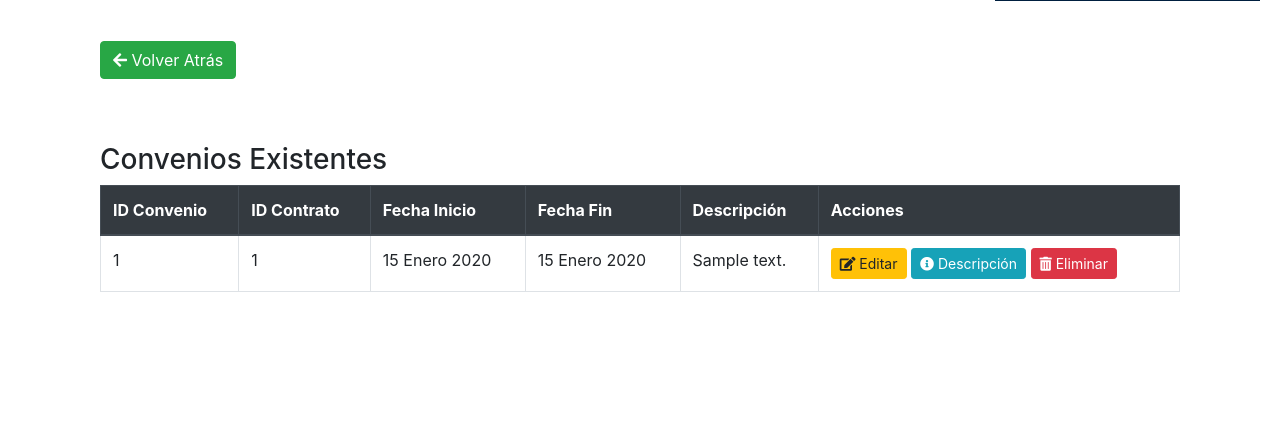
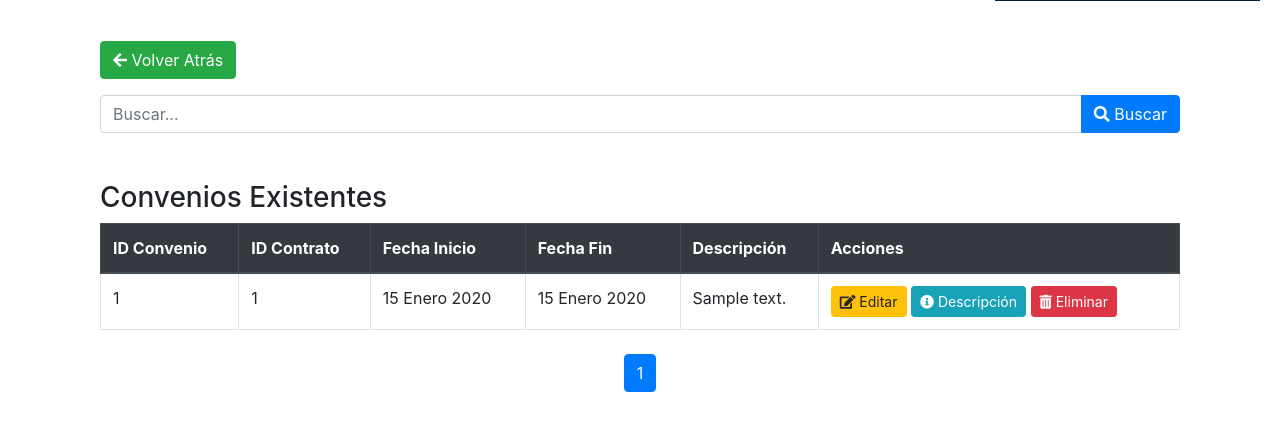
Before and after one commit to X6xHolloWx6X/DjangoWanhua, a Django app: page /convenios/listar/1/ in a window 1280 px wide. Shown: the part 63-494 px from the top of the page. Run offline with Django 4.2, Linux system fonts and the light colour scheme; tables that the repository leaves empty hold one stand-in row (values such as "Sample post"); some libraries are stand-ins or nearby versions.

Commit message:
se arreglo el search y la paginación de contratos

```diff
--- a/tasks/templates/convenios.html
+++ b/tasks/templates/convenios.html
@@ -14,6 +14,15 @@
     <button onclick="history.back()" class="btn btn-success mb-3">
         <i class="fas fa-arrow-left"></i> Volver Atrás
     </button>
+<!-- Formulario de búsqueda -->
+<form method="get" class="mb-4">
+    <div class="input-group">
+        <input type="text" class="form-control" name="search" placeholder="Buscar..." value="{{ search_query }}">
+        <div class="input-group-append">
+            <button type="submit" class="btn btn-primary"><i class="fas fa-search"></i> Buscar</button>
+        </div>
+    </div>
+</form>
 
     {% url 'crear_convenio' as crear_url %}
     {% url 'editar_convenio' id_contrato=0 as base_editar_url %}
@@ -78,6 +87,24 @@
             {% endfor %}
         </tbody>
     </table>
+    <!-- Controles de paginación -->
+<div class="d-flex justify-content-center mt-4">
+    <nav aria-label="Page navigation">
+        <ul class="pagination">
+            {% if convenios.has_previous %}
+                <li class="page-item"><a class="page-link" href="?page=1&search={{ search_query|urlencode }}">Primero</a></li>
+                <li class="page-item"><a class="page-link" href="?page={{ convenios.previous_page_number }}&search={{ search_query|urlencode }}">Anterior</a></li>
+            {% endif %}
+
+            <li class="page-item active"><span class="page-link">{{ convenios.number }}</span></li>
+
+            {% if convenios.has_next %}
+                <li class="page-item"><a class="page-link" href="?page={{ convenios.next_page_number }}&search={{ search_query|urlencode }}">Siguiente</a></li>
+                <li class="page-item"><a class="page-link" href="?page={{ convenios.paginator.num_pages }}&search={{ search_query|urlencode }}">Último</a></li>
+            {% endif %}
+        </ul>
+    </nav>
+</div>
 </div>
 
 <script>
--- a/tasks/views.py
+++ b/tasks/views.py
@@ -9,6 +9,8 @@ from django.http import HttpResponse
 from django.core.paginator import Paginator, EmptyPage, PageNotAnInteger
 from django.contrib.auth import login, logout, authenticate
 from .models import Cliente, Propiedades, Contrato, Convenio
+from django.contrib import messages
+
 from .forms import ClienteForm, PropiedadesForm, ContratoForm, ConvenioForm
 import os
 from io import BytesIO
@@ -227,7 +229,7 @@ def listar_contratos_cliente(request, dni_cliente):
             Q(descripcion__icontains=search_query)
         )
 
-    paginator = Paginator(contratos, 2)
+    paginator = Paginator(contratos, 1)
     page = request.GET.get('page')
 
     try:
@@ -243,21 +245,40 @@ def listar_contratos_cliente(request, dni_cliente):
 
 
 def listar_contratos(request, dni_cliente=None):
-    cliente = None
-    id_contrato = None  # Inicializa id_contrato como None
+    search_query = request.GET.get('search', '')
+
+    contratos_list = Contrato.objects.all()
 
     if dni_cliente:
         cliente = get_object_or_404(Cliente, dni=dni_cliente)
-        contratos = Contrato.objects.filter(cliente=cliente)
+        contratos_list = contratos_list.filter(cliente=cliente)
+    else:
+        cliente = None
 
+    # Aplicar filtro de búsqueda
+    if search_query:
+        if search_query.isdigit():
+            # Si el término de búsqueda es numérico, busca por ID de Contrato o ID de Propiedad
+            contratos_list = contratos_list.filter(
+                Q(id_contrato=search_query) |
+                Q(propiedades__ID_prop=search_query)  # Uso del campo clave primaria correcto
+            )
+
+    # Paginación
+    paginator = Paginator(contratos_list, 1)
+    page_number = request.GET.get('page')
+    contratos = paginator.get_page(page_number)
+
+    # Formateo de fechas
     for contrato in contratos:
         contrato.fecha_inicio = contrato.fecha_inicio.strftime('%d/%m/%Y')
         contrato.fecha_fin = contrato.fecha_fin.strftime('%d/%m/%Y')
 
-    return render(request, 'contratos.html', {'contratos': contratos, 'cliente': cliente, 'id_contrato': id_contrato})
-
-
-
+    return render(request, 'contratos.html', {
+        'contratos': contratos,
+        'cliente': cliente,
+        'search_query': search_query
+    })
 
 
 def crear_contrato(request, dni_cliente, propiedad_id):
@@ -271,6 +292,9 @@ def crear_contrato(request, dni_cliente, propiedad_id):
             nuevo_contrato.cliente = cliente
             nuevo_contrato.propiedades = propiedad
             nuevo_contrato.save()
+
+            messages.success(request, 'Contrato creado exitosamente.')  # Mensaje de éxito
+
             # Redirigir a la página de listado de contratos del cliente específico
             return redirect('listar_contratos_cliente', dni_cliente=dni_cliente)
     else:
@@ -294,6 +318,9 @@ def actualizar_contrato(request, id_contrato, dni_cliente):
         form = ContratoForm(request.POST, instance=contrato)
         if form.is_valid():
             form.save()
+
+            messages.success(request, 'Contrato actualizado exitosamente.')  # Mensaje de éxito
+
             return redirect('listar_contratos_cliente', dni_cliente=dni_cliente)
     else:
         form = ContratoForm(instance=contrato)
@@ -304,11 +331,13 @@ def actualizar_contrato(request, id_contrato, dni_cliente):
 
     return render(request, 'contratos.html', {'form': form, 'contrato': contrato, 'dni_cliente': dni_cliente})
 
-
 def eliminar_contrato(request, id_contrato, dni_cliente):
     contrato = get_object_or_404(Contrato, id_contrato=id_contrato)
     if request.method == 'POST':
         contrato.delete()
+
+        messages.success(request, 'Contrato eliminado exitosamente.')  # Mensaje de éxito
+
         return redirect('listar_contratos_cliente', dni_cliente=dni_cliente)
 
     return render(request, 'convenios.html', {'contrato': contrato, 'dni_cliente': dni_cliente})
@@ -389,12 +418,34 @@ def generar_contrato_pdf(request, id_contrato):
     p.save()
     return response
 
-# En tu vista listar_convenios
 def listar_convenios(request, id_contrato):
-    contrato = get_object_or_404(Contrato, id_contrato=id_contrato)  # Usar 'id_contrato' en lugar de 'id'
-    convenios = Convenio.objects.filter(id_contrato=contrato)  # Usar 'id_contrato' para el filtro
-    return render(request, 'convenios.html', {'convenios': convenios, 'contrato': contrato, 'id_contrato': id_contrato})
+    contrato = get_object_or_404(Contrato, id_contrato=id_contrato)
+    convenios_list = Convenio.objects.filter(id_contrato=contrato)
 
+    # Búsqueda
+    search_query = request.GET.get('search', '')  # Obtener el parámetro de búsqueda de la URL
+    if search_query:
+        if search_query.isdigit():
+            # Si el término de búsqueda es un número, intenta buscar por ID del Convenio
+            convenios_list = convenios_list.filter(id_convenio=int(search_query))
+        else:
+            # Si no es un número, realiza una búsqueda en los campos de texto
+            convenios_list = convenios_list.filter(
+                Q(descripcion__icontains=search_query) |
+                Q(id_contrato__descripcion__icontains=search_query)
+            )
+
+    # Paginación
+    paginator = Paginator(convenios_list, 1)  # Mostrar 10 convenios por página
+    page_number = request.GET.get('page')
+    convenios = paginator.get_page(page_number)
+
+    return render(request, 'convenios.html', {
+        'convenios': convenios,
+        'contrato': contrato,
+        'id_contrato': id_contrato,
+        'search_query': search_query  # Pasar la consulta de búsqueda a la plantilla
+    })
 
 
 # En tu vista crear_convenio
```
Also changed, not shown: tasks/templates/contratos.html (+3 -5 lines).
